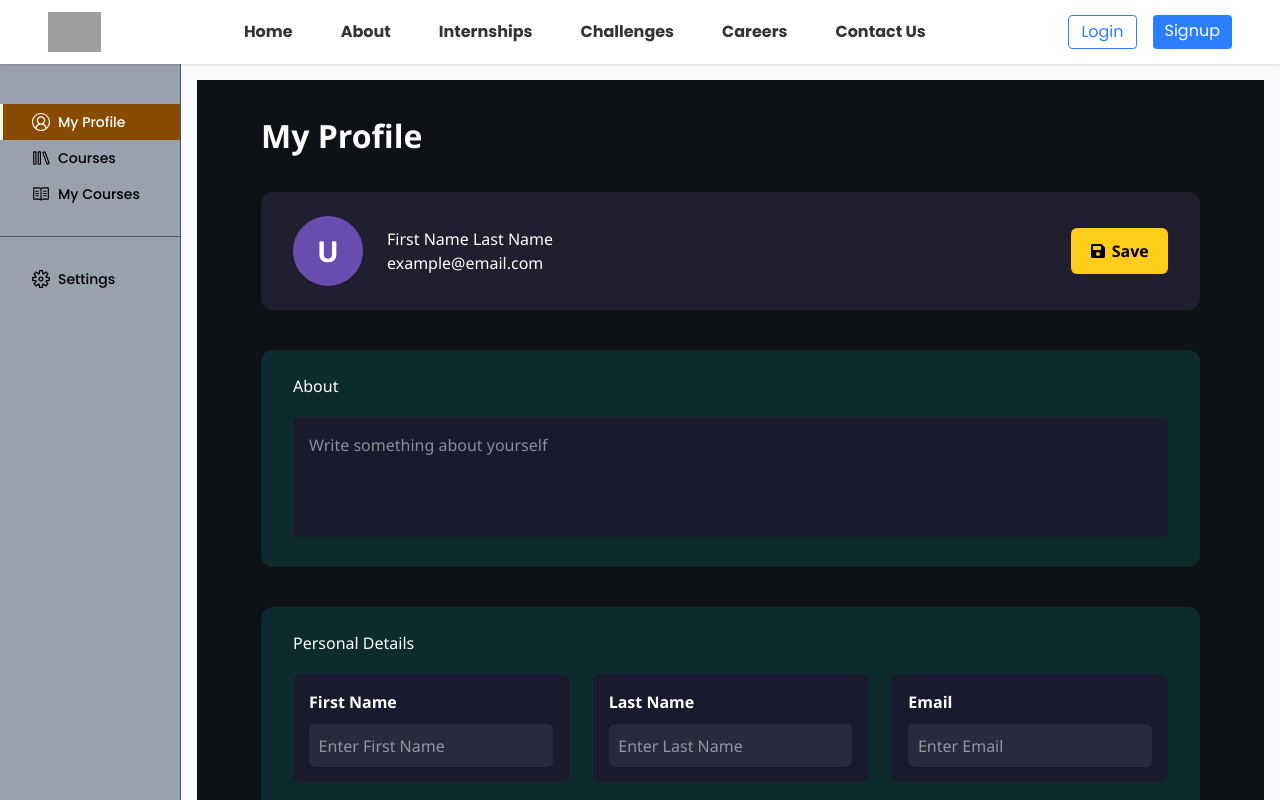
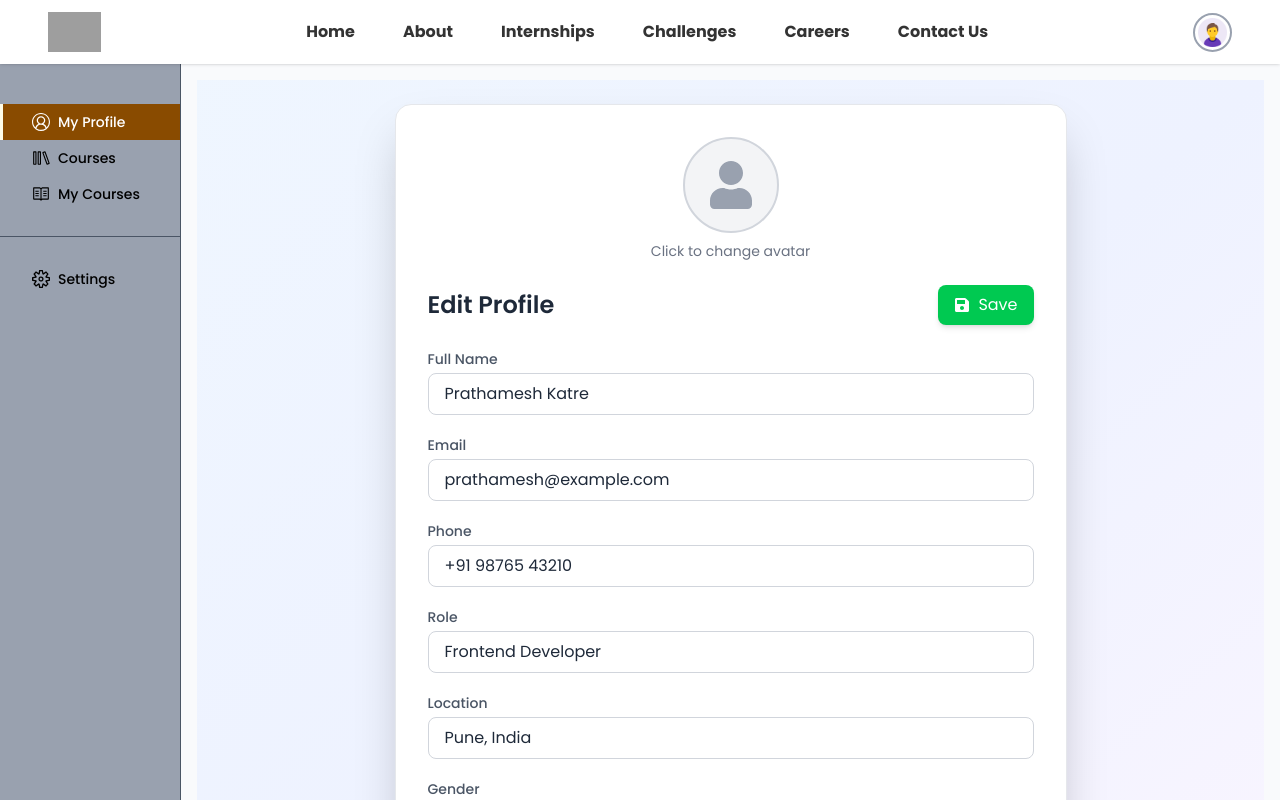
Before and after one commit to BucketStudy-EduTech/bucketstudy-frontend, a React (Vite) app: page /dashboard/my-profile in a window 1280 px wide. Both pictures are taken after a click on the button "Edit". Built offline with nearby package versions, Linux system fonts and the light colour scheme; grey boxes are pictures that could not be loaded; a web font is replaced by a local one.

Commit message:
profile updaated

```diff
--- a/src/Pages/Profile/index.css
+++ /dev/null
@@ -1,108 +0,0 @@
-.profile-wrapper {
-
-  padding: 2rem 4rem;
-  background: #0e1116;
-  color: #fff;
-  font-family: 'Segoe UI', sans-serif;
-  min-height: 100vh;
-}
-
-h2 {
-  margin-bottom: 2rem;
-  font-size: 2rem;
-  font-weight: 600;
-}
-
-.profile-card {
-  display: flex;
-  align-items: center;
-  justify-content: space-between;
-  background: #1f1f2f;
-  padding: 1.5rem 2rem;
-  border-radius: 12px;
-  margin-bottom: 2.5rem;
-}
-
-.avatar {
-  background: #6a4caf;
-  color: white;
-  font-weight: bold;
-  border-radius: 50%;
-  width: 70px;
-  height: 70px;
-  font-size: 1.8rem;
-  display: flex;
-  align-items: center;
-  justify-content: center;
-}
-
-.info {
-  flex: 1;
-  margin-left: 1.5rem;
-}
-
-.edit-btn {
-  background: #fecd1a;
-  color: #000;
-  padding: 0.7rem 1.2rem;
-  font-weight: bold;
-  border: none;
-  border-radius: 6px;
-  cursor: pointer;
-  display: flex;
-  align-items: center;
-  gap: 6px;
-}
-
-.profile-section {
-  background: #0d2b2f;
-  padding: 1.5rem 2rem;
-  border-radius: 12px;
-  margin-bottom: 2.5rem;
-}
-
-.section-header {
-  margin-bottom: 1.2rem;
-}
-
-#profile_textarea {
-  width: 100%;
-  background: #1a1a2e;
-  border: none;
-  border-radius: 6px;
-  padding: 1rem;
-  color: white;
-  resize: none;
-  height: 120px;
-  font-size: 1rem;
-}
-
-.about-text {
-  background: #1a1a2e;
-  padding: 1rem;
-  border-radius: 6px;
-  color: #ccc;
-}
-
-.personal-grid {
-  display: grid;
-  grid-template-columns: repeat(auto-fit, minmax(250px, 1fr));
-  gap: 1.5rem;
-}
-
-.personal-grid div {
-  background: #1a1a2e;
-  padding: 1rem;
-  border-radius: 8px;
-}
-
-.personal-grid input {
-  margin-top: 0.6rem;
-  padding: 0.6rem;
-  width: 100%;
-  border-radius: 6px;
-  border: none;
-  background: #2a2a3e;
-  color: white;
-  font-size: 1rem;
-}
--- a/src/Pages/Profile/index.jsx
+++ b/src/Pages/Profile/index.jsx
@@ -1,113 +1,184 @@
-import React, { useState, useEffect } from 'react';
-import './index.css';
-import { FaEdit, FaSave } from 'react-icons/fa';
+import React, { useState } from "react";
 
-const Profile = () => {
-  const defaultProfile = {
-    firstName: '',
-    lastName: '',
-    email: '',
-    phone: '',
-    gender: '',
-    dob: '',
-    about: '',
+import { FaEdit, FaSave, FaSpinner, FaMale, FaFemale, FaUser, FaUpload } from "react-icons/fa";
+
+// Component for displaying profile data
+const ProfileDisplay = ({ profile, onEdit }) => (
+  <>
+    {/* Avatar */}
+    <div className="flex justify-center mb-6">
+      <div className="w-24 h-24 rounded-full bg-gray-100 flex items-center justify-center overflow-hidden border-2 border-gray-200 shadow-inner">
+        {profile.avatarUrl ? (
+          <img src={profile.avatarUrl} alt="User Avatar" className="w-full h-full object-cover" />
+        ) : (
+          <FaUser className="w-12 h-12 text-gray-400" />
+        )}
+      </div>
+    </div>
+
+    <div className="flex items-center justify-between mb-6">
+      <h2 className="text-2xl font-semibold text-gray-800">My Profile</h2>
+      <button
+        onClick={onEdit}
+        className="flex items-center gap-2 bg-blue-500 text-white px-4 py-2 rounded-lg shadow-md hover:bg-blue-600 transition duration-200"
+      >
+        <FaEdit /> Edit
+      </button>
+    </div>
+    <div className="space-y-5">
+      {Object.entries(profile).map(([key, value]) => {
+        // Don't display avatarUrl in the list
+        if (key === "avatarUrl") return null;
+
+        return (
+          <div key={key}>
+            <label className="block text-sm font-medium text-gray-600 capitalize">
+              {key.replace(/([A-Z])/g, " $1")}
+            </label>
+            <div className="mt-1 w-full bg-gray-50 rounded-lg px-4 py-2 border border-transparent hover:border-blue-300 transition-colors flex items-center gap-2">
+              {key === "gender" && value === "Male" && <FaMale className="text-blue-500" />}
+              {key === "gender" && value === "Female" && <FaFemale className="text-pink-500" />}
+              <span className="text-gray-800">{value}</span>
+            </div>
+          </div>
+        );
+      })}
+    </div>
+  </>
+);
+
+// Component for the editable form
+const ProfileForm = ({ profile, onChange, onSave, isLoading }) => (
+  <>
+    {/* Avatar Section */}
+    <div className="flex flex-col items-center mb-6">
+      <div className="w-24 h-24 rounded-full bg-gray-100 flex items-center justify-center overflow-hidden border-2 border-gray-300 relative group">
+        {profile.avatarUrl ? (
+          <img src={profile.avatarUrl} alt="User Avatar" className="w-full h-full object-cover" />
+        ) : (
+          <FaUser className="w-12 h-12 text-gray-400" />
+        )}
+        <label htmlFor="avatar-upload" className="absolute inset-0 bg-black bg-opacity-50 flex items-center justify-center text-white text-lg opacity-0 group-hover:opacity-100 transition-opacity cursor-pointer">
+          <FaUpload />
+        </label>
+        <input id="avatar-upload" type="file" className="hidden" />
+      </div>
+      <p className="mt-2 text-sm text-gray-500">Click to change avatar</p>
+    </div>
+
+    <div className="flex items-center justify-between mb-6">
+      <h2 className="text-2xl font-semibold text-gray-800">Edit Profile</h2>
+      <button
+        onClick={onSave}
+        disabled={isLoading}
+        className="flex items-center gap-2 bg-green-500 text-white px-4 py-2 rounded-lg shadow-md hover:bg-green-600 transition duration-200 disabled:bg-green-300"
+      >
+        {isLoading ? <FaSpinner className="animate-spin" /> : <FaSave />}
+        {isLoading ? "Saving..." : "Save"}
+      </button>
+    </div>
+
+    <div className="space-y-5">
+      {/* Dynamic fields */}
+      {Object.entries(profile).map(([key, value]) => {
+        // Don't render an input for avatarUrl
+        if (key === "avatarUrl") return null;
+
+        return (
+          <div key={key}>
+            <label className="block text-sm font-medium text-gray-600 capitalize">
+              {key.replace(/([A-Z])/g, " $1")}
+            </label>
+            {key === "bio" ? (
+              <textarea
+                name={key}
+                value={value}
+                onChange={onChange}
+                rows="3"
+                className="mt-1 w-full border border-gray-300 rounded-lg px-4 py-2 focus:ring-2 focus:ring-blue-400 focus:outline-none transition-all text-gray-800"
+              />
+            ) : key === "gender" ? (
+              <div className="mt-2 flex space-x-4">
+                {["Male", "Female", "Other"].map((gender) => (
+                  <label key={gender} className="flex items-center space-x-2 cursor-pointer">
+                    <input
+                      type="radio"
+                      name="gender"
+                      value={gender}
+                      checked={profile.gender === gender}
+                      onChange={onChange}
+                      className="form-radio h-4 w-4 text-blue-600 focus:ring-blue-500 border-gray-300"
+                    />
+                    <span className="text-gray-700">{gender}</span>
+                  </label>
+                ))}
+              </div>
+            ) : (
+              <input
+                type="text"
+                name={key}
+                value={value}
+                onChange={onChange}
+                className="mt-1 w-full border border-gray-300 rounded-lg px-4 py-2 focus:ring-2 focus:ring-blue-400 focus:outline-none transition-all text-gray-800"
+              />
+            )}
+          </div>
+        );
+      })}
+    </div>
+  </>
+);
+
+// Main Profile component
+export default function Profile() {
+  const [isEditing, setIsEditing] = useState(false);
+  const [isLoading, setIsLoading] = useState(false);
+  const [profile, setProfile] = useState({
+    fullName: "Prathamesh Katre",
+    email: "prathamesh@example.com",
+    phone: "+91 98765 43210",
+    role: "Frontend Developer",
+    location: "Pune, India",
+    gender: "Male",
+    bio: "Passionate web developer with expertise in React, Tailwind, and modern UI design.",
+    avatarUrl: null, // Placeholder for an avatar URL
+  });
+
+  const handleChange = (e) => {
+    setProfile({ ...profile, [e.target.name]: e.target.value });
   };
 
-  const [profile, setProfile] = useState(defaultProfile);
-  const [editMode, setEditMode] = useState(false);
-
-  // Load from localStorage on mount
-  useEffect(() => {
-    const savedProfile = localStorage.getItem('bucketstudy-profile');
-    if (savedProfile) {
-      setProfile(JSON.parse(savedProfile));
+  const handleSave = async () => {
+    setIsLoading(true);
+    try {
+      // Simulate an API call
+      await new Promise((resolve) => setTimeout(resolve, 1500));
+      console.log("Profile saved:", profile);
+      setIsEditing(false);
+    } catch (error) {
+      console.error("Failed to save profile:", error);
+    } finally {
+      setIsLoading(false);
     }
-  }, []);
-
-  // Handle input changes
-  const handleChange = (e) => {
-    const { name, value } = e.target;
-    setProfile((prev) => ({ ...prev, [name]: value }));
-  };
-
-  // Save to localStorage
-  const toggleEdit = () => {
-    if (editMode) {
-      localStorage.setItem('bucketstudy-profile', JSON.stringify(profile));
-
-    }
-    setEditMode(!editMode);
   };
 
   return (
-    <div className="profile-wrapper h-full w-full relative">
-      <h2>My Profile</h2>
-
-      {/* Profile Header */}
-      <div className="profile-card">
-        <div className="avatar">
-          {(profile.firstName[0] || 'U') + (profile.lastName[0] || '')}
-        </div>
-        <div className="info">
-          <h3>{profile.firstName || "First Name"} {profile.lastName || "Last Name"}</h3>
-          <p>{profile.email || "example@email.com"}</p>
-        </div>
-        <button className="edit-btn" onClick={toggleEdit}>
-          {editMode ? <><FaSave /> Save</> : <><FaEdit /> Edit</>}
-        </button>
-      </div>
-
-      {/* About Section */}
-      <div className="profile-section">
-        <div className="section-header">
-          <h3>About</h3>
-        </div>
-        {editMode ? (
-          <textarea
-            id='profile_textarea'
-            name="about"
-            placeholder="Write something about yourself"
-            value={profile.about}
+    <div className="min-h-screen bg-gradient-to-br from-blue-50 via-indigo-50 to-purple-50 flex items-center justify-center p-6">
+      <div className="w-full max-w-2xl bg-white shadow-2xl rounded-2xl p-8 border border-gray-200 transition-all duration-300 hover:scale-[1.01] animate-fade-in">
+        {isEditing ? (
+          <ProfileForm
+            profile={profile}
             onChange={handleChange}
+            onSave={handleSave}
+            isLoading={isLoading}
           />
         ) : (
-          <p className="about-text">{profile.about || "Write something about yourself"}</p>
+          <ProfileDisplay
+            profile={profile}
+            onEdit={() => setIsEditing(true)}
+          />
         )}
-      </div>
-
-      {/* Personal Details */}
-      <div className="profile-section">
-        <div className="section-header">
-          <h3>Personal Details</h3>
-        </div>
-        <div className="personal-grid">
-          {[
-            ['First Name', 'firstName'],
-            ['Last Name', 'lastName'],
-            ['Email', 'email'],
-            ['Phone Number', 'phone'],
-            ['Gender', 'gender'],
-            ['Date of Birth', 'dob'],
-          ].map(([label, key]) => (
-            <div key={key}>
-              <strong>{label}</strong>
-              {editMode ? (
-                <input
-                  type="text"
-                  name={key}
-                  placeholder={`Enter ${label}`}
-                  value={profile[key]}
-                  onChange={handleChange}
-                />
-              ) : (
-                <p>{profile[key] || `Add ${label}`}</p>
-              )}
-            </div>
-          ))}
-        </div>
       </div>
     </div>
   );
-};
-
-export default Profile;
+}
--- a/src/Pages/StudentDashboard/ProfileDropwn.jsx
+++ b/src/Pages/StudentDashboard/ProfileDropwn.jsx
@@ -11,7 +11,7 @@ function ProfileDropdown() {
   const dropdownRef = useRef(null);
   const navigate = useNavigate();
 
-  const isLoggedIn = false;
+  const isLoggedIn = true;
 
   // Close dropdown on outside click
   useEffect(() => {
```
